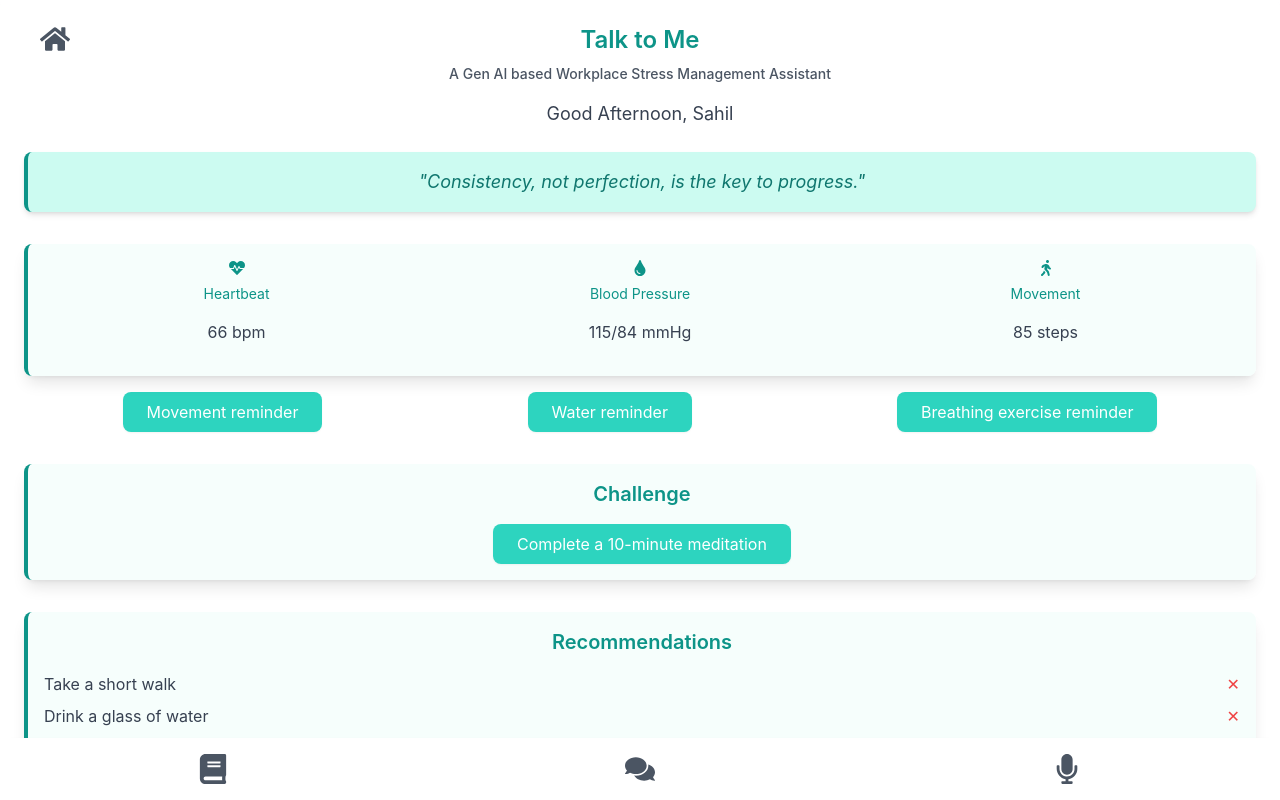
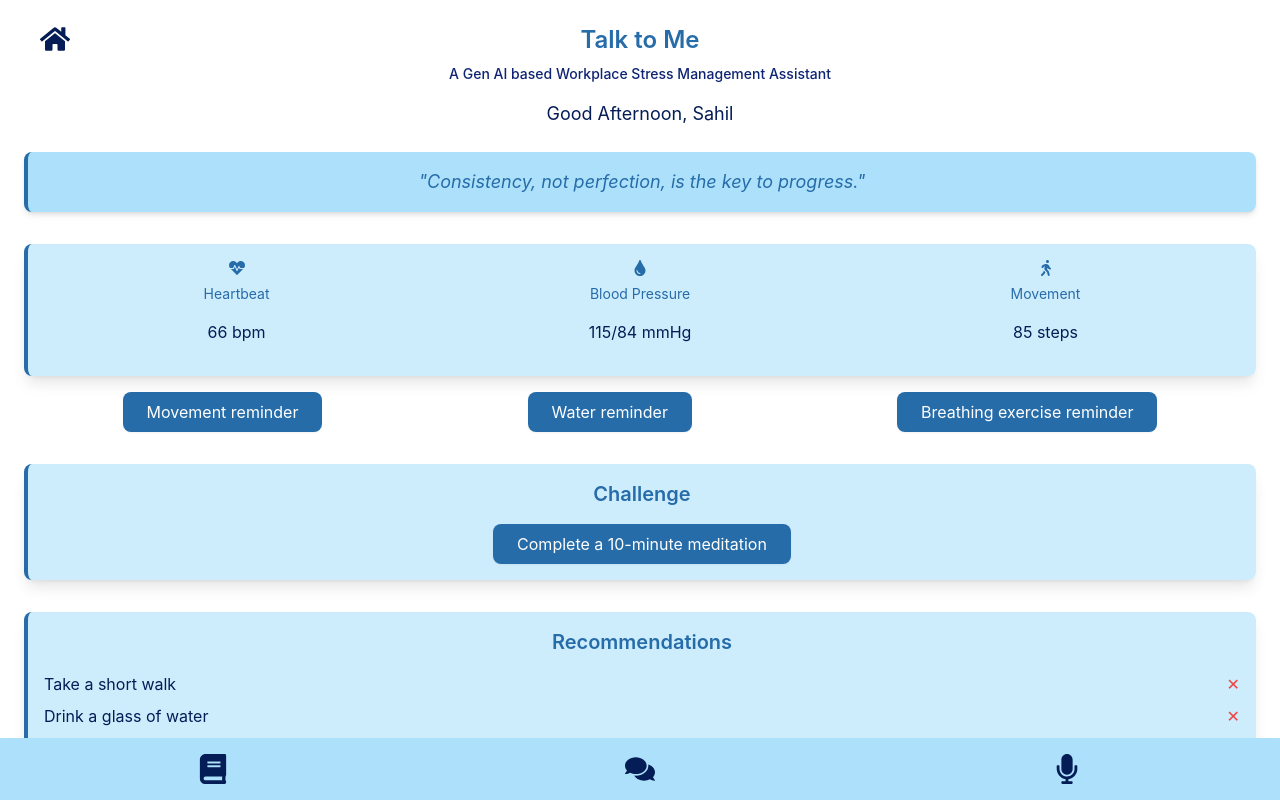
Before and after one commit to KrishnaVaibhav/Talk-TO-Me, a React (Create React App) app in the folder talk-to-me/: page /#/ in a window 1280 px wide. Built offline with nearby package versions, Linux system fonts and the light colour scheme.

Commit message:
chenged theme

```diff
--- a/talk-to-me/src/App.js
+++ b/talk-to-me/src/App.js
@@ -13,7 +13,7 @@ function App() {
   return (
     <ChatProvider>
       <Router>
-        <div className="fixed top-0 bottom-0 right-0 left-0 flex flex-col min-h-screen">
+        <div className="fixed from-[#ADE1FB] to-white top-0 bottom-0 right-0 left-0 flex flex-col min-h-screen">
           <div className="flex-grow">
             <Routes>
               <Route path="/" element={<Home />} />
--- a/talk-to-me/src/components/Footer.jsx
+++ b/talk-to-me/src/components/Footer.jsx
@@ -20,21 +20,21 @@ const Footer = () => {
   return (
     <div>
       <FaHome
-        className="fixed top-6 left-10 text-gray-600 text-3xl hover:text-blue-600 cursor-pointer transition-all duration-300 z-50"
+        className="fixed top-6 left-10 text-[#041D56] text-3xl hover:text-[#266CA9] cursor-pointer transition-all duration-300 z-50"
         onClick={() => handleClick("Home")}
       />
-      <div className="fixed bottom-0 left-0 right-0 bg-white py-4 shadow-lg">
-        <div className="flex justify-around text-gray-600 text-3xl">
+      <div className="fixed bottom-0 left-0 right-0 bg-[#ADE1FB] py-4 shadow-lg">
+        <div className="flex justify-around text-[#041D56] text-3xl">
           <FaBook
-            className="hover:text-teal-500 cursor-pointer transition-all duration-300"
+            className="hover:text-[#0F2573] cursor-pointer transition-all duration-300"
             onClick={() => handleClick("Journal")}
           />
           <FaComments
-            className="hover:text-teal-500 cursor-pointer transition-all duration-300"
+            className="hover:text-[#0F2573] cursor-pointer transition-all duration-300"
             onClick={() => handleClick("Chat")}
           />
           <FaMicrophone
-            className="hover:text-teal-500 cursor-pointer transition-all duration-300"
+            className="hover:text-[#0F2573] cursor-pointer transition-all duration-300"
             onClick={() => handleClick("Microphone")}
           />
         </div>
--- a/talk-to-me/src/components/voiceChat.jsx
+++ b/talk-to-me/src/components/voiceChat.jsx
@@ -53,7 +53,7 @@ const VoiceChat = () => {
   };
 
   return (
-    <div className="voice-chat flex flex-col items-center justify-center h-screen bg-gray-100">
+    <div className="voice-chat flex flex-col items-center justify-center h-screen bg-gray-100 from-[#ADE1FB] to-white">
       <button
         onClick={handleRecord}
         className={`flex items-center justify-center p-6 bg-blue-500 text-white rounded-full hover:bg-blue-600 transition-transform duration-300 ${
--- a/talk-to-me/src/pages/Home/home.jsx
+++ b/talk-to-me/src/pages/Home/home.jsx
@@ -104,45 +104,47 @@ const Home = () => {
   const progressPercentage = ((600 - timer) / 600) * 100;
 
   return (
-    <div className="fixed left-0 right-0 flex flex-col items-center min-h-screen bg-gradient-to-t from-blue-50 to-white pb-20">
+    <div className="fixed left-0 right-0 flex flex-col items-center min-h-screen bg-gradient-to-t from-[#ADE1FB] to-white pb-20">
       <div className="container flex-grow w-full mx-auto bg-white rounded-lg shadow-lg p-6">
         {/* Header Section */}
-        <h1 className="text-2xl font-semibold text-center text-teal-600 mb-2">
+        <h1 className="text-2xl font-semibold text-center text-[#266CA9] mb-2">
           Talk to Me
         </h1>
-        <p className="text-center text-sm font-medium text-gray-600 mb-4">
+        <p className="text-center text-sm font-medium text-[#0F2573] mb-4">
           A Gen AI based Workplace Stress Management Assistant
         </p>
-        <p className="text-center text-lg text-gray-700 mb-6">{greeting}</p>
+        <p className="text-center text-lg text-[#041D56] mb-6">{greeting}</p>
         {/* Quote Section */}
-        <div className="bg-teal-100 border-l-4 border-teal-600 text-teal-700 p-4 mt-6 rounded-lg shadow-md">
+        <div className="bg-[#ADE1FB] border-l-4 border-[#266CA9] text-[#266CA9] p-4 mt-6 rounded-lg shadow-md">
           <p className="text-center text-lg italic">"{quote}"</p>
         </div>
         {/* Dashboard Table Section */}
-        <div className="mt-8 bg-teal-50 border-l-4 border-teal-600 text-teal-700 p-4 rounded-lg shadow-lg bg-opacity-60 backdrop-blur-sm">
+        <div className="mt-8 bg-[#ADE1FB] border-l-4 border-[#266CA9] text-[#266CA9] p-4 rounded-lg shadow-lg bg-opacity-60 backdrop-blur-sm">
           <div className="flex flex-col md:flex-row justify-around w-full">
             <div className="flex flex-col items-center mb-4 md:mb-0">
-              <FaHeartbeat className="text-teal-600 mb-2" />
-              <span className="text-sm font-small text-teal-600">
+              <FaHeartbeat className="text-[#266CA9] mb-2" />
+              <span className="text-sm font-small text-[#266CA9]">
                 Heartbeat
               </span>
-              <span className="py-4 text-small text-gray-700">
+              <span className="py-4 text-small text-[#041D56]">
                 {heartbeat} bpm
               </span>
             </div>
             <div className="flex flex-col items-center mb-4 md:mb-0">
-              <FaTint className="text-teal-600 mb-2" />
-              <span className="text-sm font-small text-teal-600">
+              <FaTint className="text-[#266CA9] mb-2" />
+              <span className="text-sm font-small text-[#266CA9]">
                 Blood Pressure
               </span>
-              <span className="py-4 text-small text-gray-700">
+              <span className="py-4 text-small text-[#041D56]">
                 {bloodPressure}
               </span>
             </div>
             <div className="flex flex-col items-center">
-              <FaWalking className="text-teal-600 mb-2" />
-              <span className="text-sm font-small text-teal-600">Movement</span>
-              <span className="py-4 text-small text-gray-700">
+              <FaWalking className="text-[#266CA9] mb-2" />
+              <span className="text-sm font-small text-[#266CA9]">
+                Movement
+              </span>
+              <span className="py-4 text-small text-[#041D56]">
                 {steps} steps
               </span>
             </div>
@@ -150,36 +152,36 @@ const Home = () => {
         </div>
         {/* Buttons Section */}
         <div className="flex flex-col md:flex-row justify-around mt-4">
-          <button className="bg-teal-400 hover:bg-teal-500 text-white font-small py-2 px-6 rounded-lg shadow-sm mb-2 md:mb-0 md:mr-2">
+          <button className="bg-[#266CA9] hover:bg-[#0F2573] text-white font-small py-2 px-6 rounded-lg shadow-sm mb-2 md:mb-0 md:mr-2">
             Movement reminder
           </button>
-          <button className="bg-teal-400 hover:bg-teal-500 text-white font-small py-2 px-6 rounded-lg shadow-sm mb-2 md:mb-0 md:mr-2">
+          <button className="bg-[#266CA9] hover:bg-[#0F2573] text-white font-small py-2 px-6 rounded-lg shadow-sm mb-2 md:mb-0 md:mr-2">
             Water reminder
           </button>
-          <button className="bg-teal-400 hover:bg-teal-500 text-white font-small py-2 px-6 rounded-lg shadow-sm">
+          <button className="bg-[#266CA9] hover:bg-[#0F2573] text-white font-small py-2 px-6 rounded-lg shadow-sm">
             Breathing exercise reminder
           </button>
         </div>
         {/* Challenges Section */}
-        <div className="mt-8 bg-teal-50 border-l-4 border-teal-600 text-teal-700 p-4 rounded-lg shadow-lg bg-opacity-60 backdrop-blur-sm">
-          <h2 className="text-xl font-semibold text-center text-teal-600 mb-4">
+        <div className="mt-8 bg-[#ADE1FB] border-l-4 border-[#266CA9] text-[#266CA9] p-4 rounded-lg shadow-lg bg-opacity-60 backdrop-blur-sm">
+          <h2 className="text-xl font-semibold text-center text-[#266CA9] mb-4">
             Challenge
           </h2>
           <div className="text-center">
             <button
               onClick={openModal}
-              className="bg-teal-400 hover:bg-teal-500 text-white font-small py-2 px-6 rounded-lg shadow-sm"
+              className="bg-[#266CA9] hover:bg-[#0F2573] text-white font-small py-2 px-6 rounded-lg shadow-sm"
             >
               Complete a 10-minute meditation
             </button>
           </div>
         </div>
         {/* Recommendations Section */}
-        <div className="mt-8 bg-teal-50 border-l-4 border-teal-600 text-teal-700 p-4 rounded-lg shadow-lg bg-opacity-60 backdrop-blur-sm">
-          <h2 className="text-xl font-semibold text-center text-teal-600 mb-4">
+        <div className="mt-8 bg-[#ADE1FB] border-l-4 border-[#266CA9] text-[#266CA9] p-4 rounded-lg shadow-lg bg-opacity-60 backdrop-blur-sm">
+          <h2 className="text-xl font-semibold text-center text-[#266CA9] mb-4">
             Recommendations
           </h2>
-          <ul className="list-none text-gray-700">
+          <ul className="list-none text-[#041D56]">
             {recommendations.map((rec, index) => (
               <li
                 key={index}
@@ -207,11 +209,11 @@ const Home = () => {
       {isModalOpen && (
         <div className="fixed inset-0 flex items-center justify-center bg-black bg-opacity-50">
           <div className="bg-white rounded-lg shadow-lg p-8 w-96">
-            <h2 className="text-xl font-semibold text-center text-teal-600 mb-4">
+            <h2 className="text-xl font-semibold text-center text-[#266CA9] mb-4">
               Meditation Timer
             </h2>
-            <div className="flex flex-col items-center text-gray-700 mb-4">
-              <FaHourglassHalf className="text-teal-600 text-6xl mb-2" />
+            <div className="flex flex-col items-center text-[#041D56] mb-4">
+              <FaHourglassHalf className="text-[#266CA9] text-6xl mb-2" />
               <div className="text-2xl">
                 {Math.floor(timer / 60)}:{("0" + (timer % 60)).slice(-2)}
               </div>
@@ -224,7 +226,7 @@ const Home = () => {
             <div className="text-center">
               <button
                 onClick={closeModal}
-                className="bg-teal-400 hover:bg-teal-500 text-white font-small py-2 px-6 rounded-lg shadow-sm"
+                className="bg-[#266CA9] hover:bg-[#0F2573] text-white font-small py-2 px-6 rounded-lg shadow-sm"
               >
                 Close
               </button>
```
Also changed, not shown: talk-to-me/src/components/Journal.jsx (+13 -11 lines), talk-to-me/src/components/chat.jsx (+12 -10 lines).
